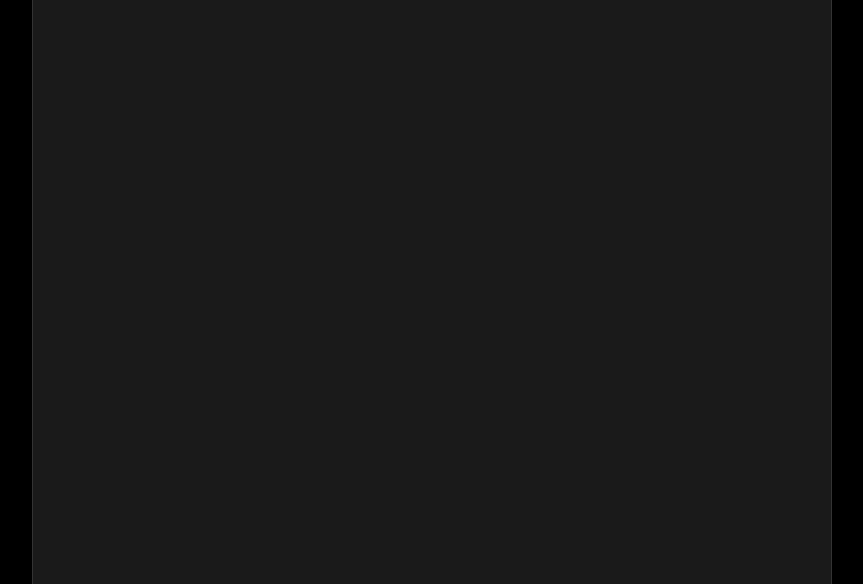
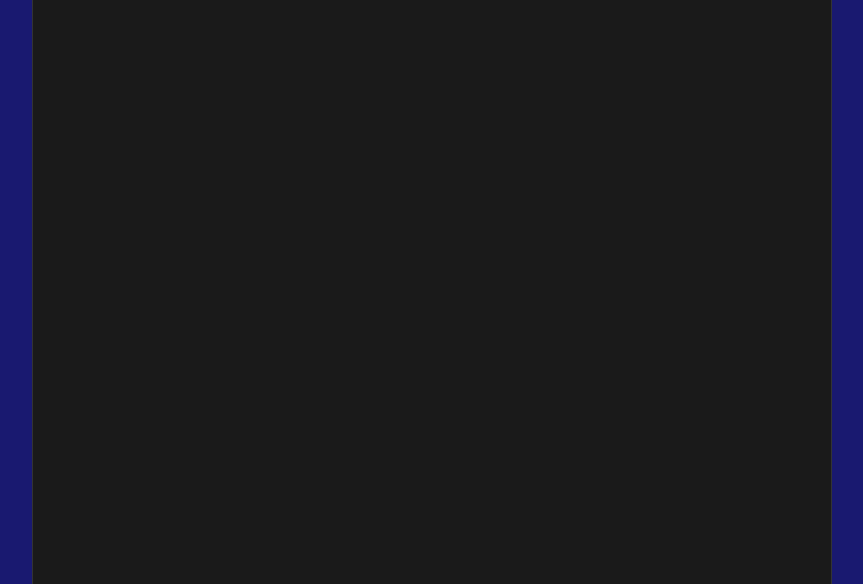
Before and after one commit to gnart-gnart/example-minimalist-website, a plain HTML site: page index.html in a window 1280 px wide. Shown: the part 216-800 px from the top of the page, without its empty margins (208-1071 px from the left). Drawn offline with Linux system fonts and the light colour scheme.

Commit message:
minor change for testing

```diff
--- a/styles.css
+++ b/styles.css
@@ -7,7 +7,7 @@
 
 /* Absolute Black Background for the Page */
 body {
-  background-color: #000000; /* Absolute black */
+  background-color: midnightblue; /* Absolute black */
   color: #e0e0e0;
   font-family: 'Fira Mono', monospace; /* Terminal-like font */
   line-height: 1.6;
```
